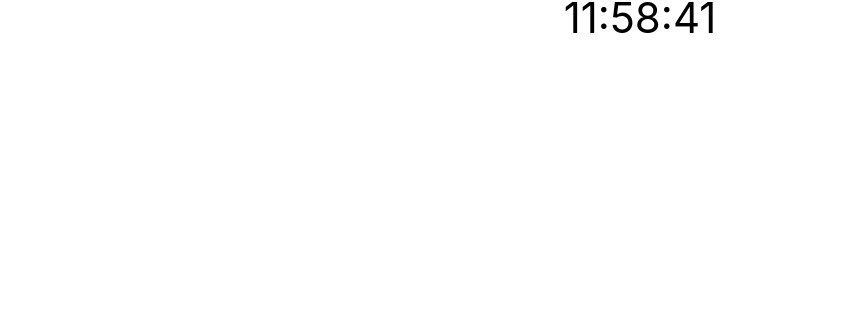
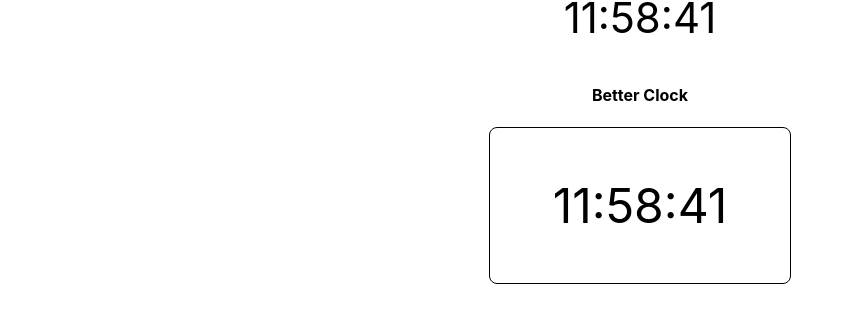
Before and after one commit to thin20/todolist-react-hook, a React (Create React App) app: page / in a window 1280 px wide. Shown: the part 390-712 px from the top of the page, without its empty margins (0-858 px from the left). Built offline with nearby package versions, Linux system fonts and the light colour scheme; no server answers.

Commit message:
Custom hooks: useClock()

```diff
--- a/package.json
+++ b/package.json
@@ -36,7 +36,5 @@
       "last 1 safari version"
     ]
   },
-  "devDependencies": {
-    "node-sass": "^6.0.0"
-  }
+  "devDependencies": {}
 }
--- a/src/App.js
+++ b/src/App.js
@@ -7,6 +7,7 @@
 import TodoList from './components/TodoList';
 import PostFiltersForm from './components/PostFiltersForm';
 import Clock from './components/Clock';
+import BetterClock from './components/BetterClock';
 
 function App() {
     const [todoList, setTodoList] = useState([
@@ -103,6 +104,8 @@
             <h4>UseEffect cleanup với code đồng hồ</h4>
             <button onClick={() => setShowClock(false)}>Hide Clock</button>
             {showClock && <Clock />}
+            <h4>Better Clock</h4>
+            <BetterClock />
         </div>
     );
 }
--- /dev/null
+++ b/src/components/BetterClock/BetterClock.css
@@ -0,0 +1,13 @@
+.better-clock {
+    display: inline-block;
+    width: 300px;
+    border: 1px solid black;
+    border-radius: 8px;
+
+    text-align: center;
+}
+
+.better-clock__time {
+    color: black;
+    font-size: 48px;
+}
--- /dev/null
+++ b/src/components/BetterClock/index.jsx
@@ -0,0 +1,16 @@
+import React from 'react';
+import useClock from '../../hooks/useClock';
+import './BetterClock.css';
+
+function BetterClock(props) {
+    const { timeString } = useClock();
+    return (
+        <div className="better-clock">
+            <p className="better-clock__time">
+                {timeString}
+            </p>
+        </div>
+    );
+}
+
+export default BetterClock;
--- a/src/components/Clock/index.jsx
+++ b/src/components/Clock/index.jsx
@@ -1,33 +1,8 @@
-import React, { useState, useEffect } from 'react';
-
-Clock.propTypes = {
-
-};
-
-function formatDate(date) {
-    const hours = `0${date.getHours()}`.slice(-2);
-    const minutes = `0${date.getMinutes()}`.slice(-2);
-    const seconds = `0${date.getSeconds()}`.slice(-2);
-
-    return `${hours}:${minutes}:${seconds}`;
-}
+import React from 'react';
+import useClock from '../../hooks/useClock';
 
 function Clock(props) {
-    const [timeString, setTimeString] = useState('');
-
-    useEffect(() => {
-        const clockInterval = setInterval(() => {
-            const now = new Date();
-            const newTimeString = formatDate(now);
-
-            setTimeString(newTimeString);
-        }, 1000);
-
-        return () => {
-            clearInterval(clockInterval);
-        }
-    })
-
+    const { timeString } = useClock();
     return (
         <p style={{ fontSize: '42px' }}>{timeString}</p>
     );
--- /dev/null
+++ b/src/hooks/useClock.js
@@ -0,0 +1,30 @@
+import { useState, useEffect } from 'react';
+
+function formatDate(date) {
+    const hours = `0${date.getHours()}`.slice(-2);
+    const minutes = `0${date.getMinutes()}`.slice(-2);
+    const seconds = `0${date.getSeconds()}`.slice(-2);
+
+    return `${hours}:${minutes}:${seconds}`;
+}
+
+function useClock(props) {
+    const [timeString, setTimeString] = useState('');
+
+    useEffect(() => {
+        const clockInterval = setInterval(() => {
+            const now = new Date();
+            const newTimeString = formatDate(now);
+
+            setTimeString(newTimeString);
+        }, 1000);
+
+        return () => {
+            clearInterval(clockInterval);
+        }
+    }, [])
+
+    return { timeString };
+}
+
+export default useClock;
```
Also changed, not shown: 1 other file (tests, documents, lock files or other folders).
